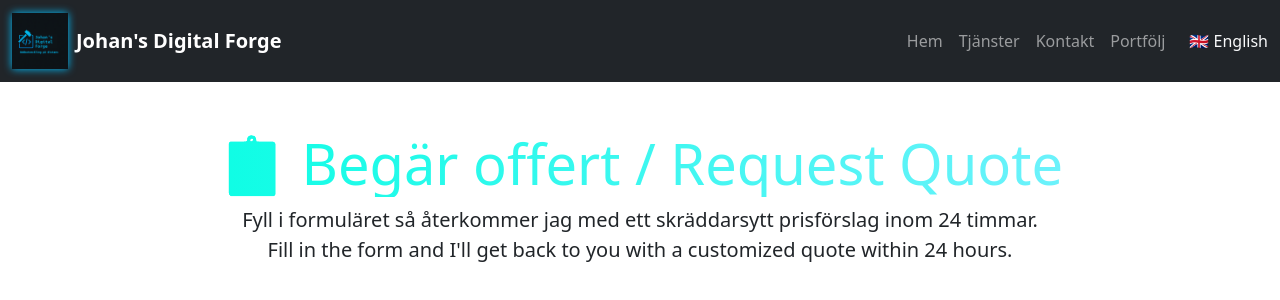
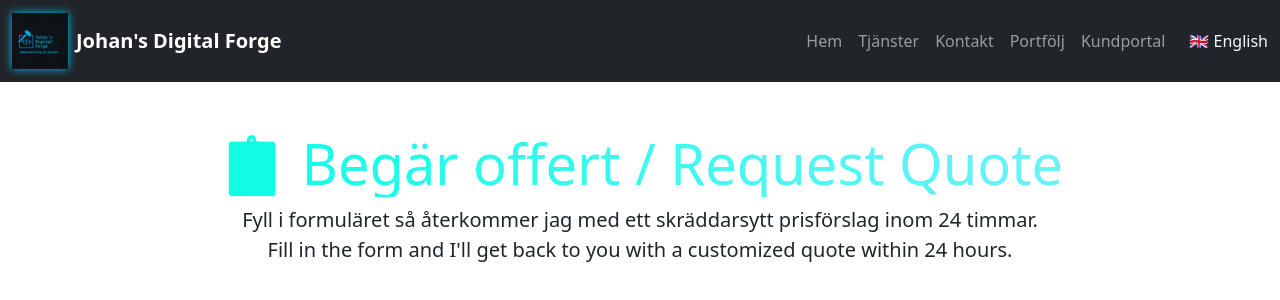
Before and after one commit to J-Anteskog/johans_digital_forge, a Django app: page /contact/quote/ in a window 1280 px wide. Shown: the top 300 px of the page. Run offline with Django 5.2, Linux system fonts and the light colour scheme; parts of the project's set-up code (start-up, migrations or seed data) failed here and were passed over; some libraries are stand-ins or nearby versions.

Commit message:
update nav

```diff
--- a/templates/includes/header.html
+++ b/templates/includes/header.html
@@ -22,11 +22,16 @@
           <li class="nav-item"><a class="nav-link" href="{% url 'service_list' %}">Services</a></li>
           <li class="nav-item"><a class="nav-link" href="{% url 'contact' %}">Contact</a></li>
           <li class="nav-item"><a class="nav-link" href="{% url 'portfolio' %}">Portfolio</a></li>
+          <li class="nav-item"><a class="nav-link" href="https://portal.johans-digital-forge.se" target="_blank"><i class="bi bi-person-lock"></i> Client Portal
+    </a>
         {% else %}
           <li class="nav-item"><a class="nav-link" href="/">Hem</a></li>
           <li class="nav-item"><a class="nav-link" href="{% url 'service_list' %}">Tjänster</a></li>
           <li class="nav-item"><a class="nav-link" href="{% url 'contact' %}">Kontakt</a></li>
           <li class="nav-item"><a class="nav-link" href="{% url 'portfolio' %}">Portfölj</a></li>
+          <li class="nav-item"><a class="nav-link" href="https://portal.johans-digital-forge.se" target="_blank"><i class="bi bi-person-lock"></i> Kundportal
+    </a>
+</li>
         {% endif %}
       </ul>
 
```
Also changed, not shown: 1 other file.
